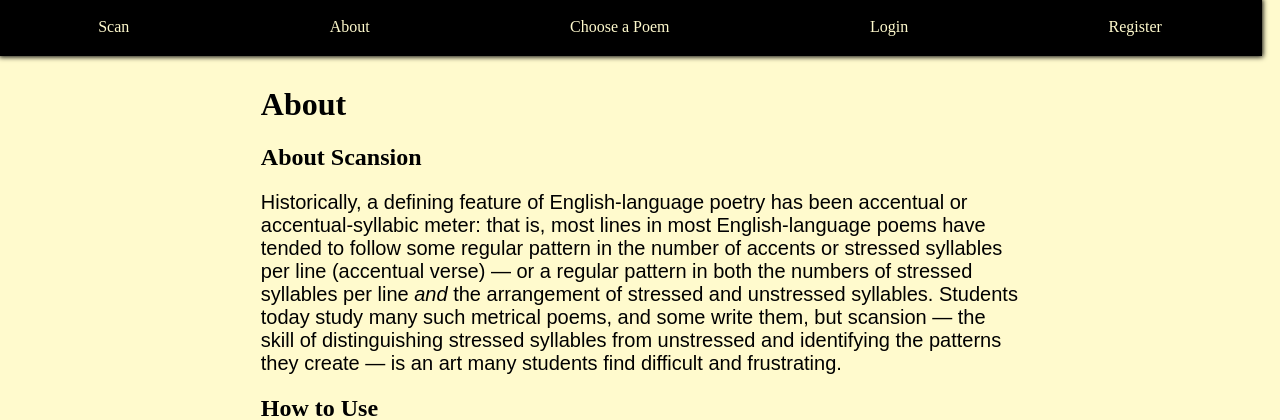
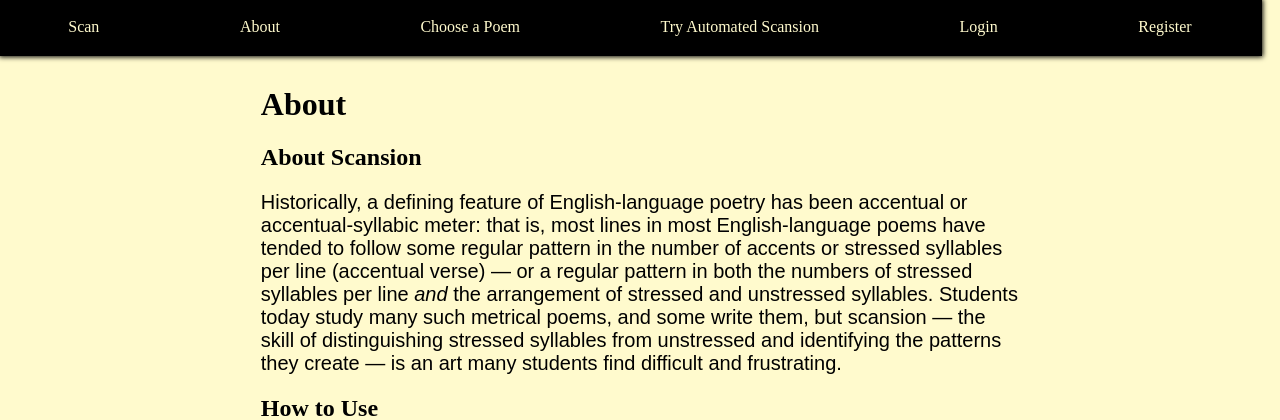
Before and after one commit to Hathaway2010/poetry-scansion, a Django app: page /about in a window 1280 px wide. Shown: the top 420 px of the page. Run offline with Django 3.2, Linux system fonts and the light colour scheme; some web fonts are replaced.

Commit message:
add link to automated scansions

```diff
--- a/app/templates/app/layout.html
+++ b/app/templates/app/layout.html
@@ -28,6 +28,7 @@
                 <a href="{% url 'index' %}">Scan</a>
                 <a href="{% url 'about' %}">About</a>
                 <a href="{% url 'choose_poem' %}">Choose a Poem</a>
+                <a href="{% url 'automated' %}">Try Automated Scansion</a>
                 {% if user.is_authenticated %}
                     <span>Logged in as {{ user.username }}</span>
                     {% if not user.promoted %}
```
